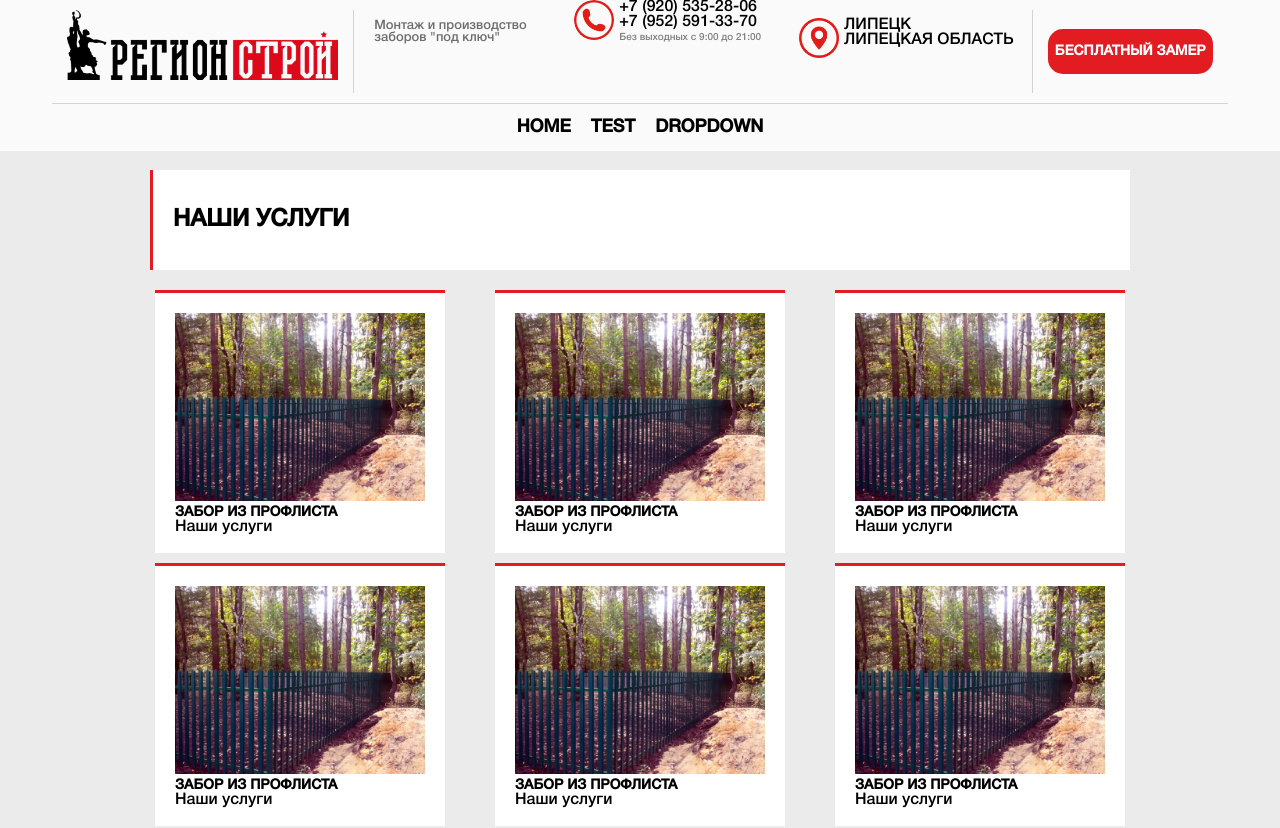
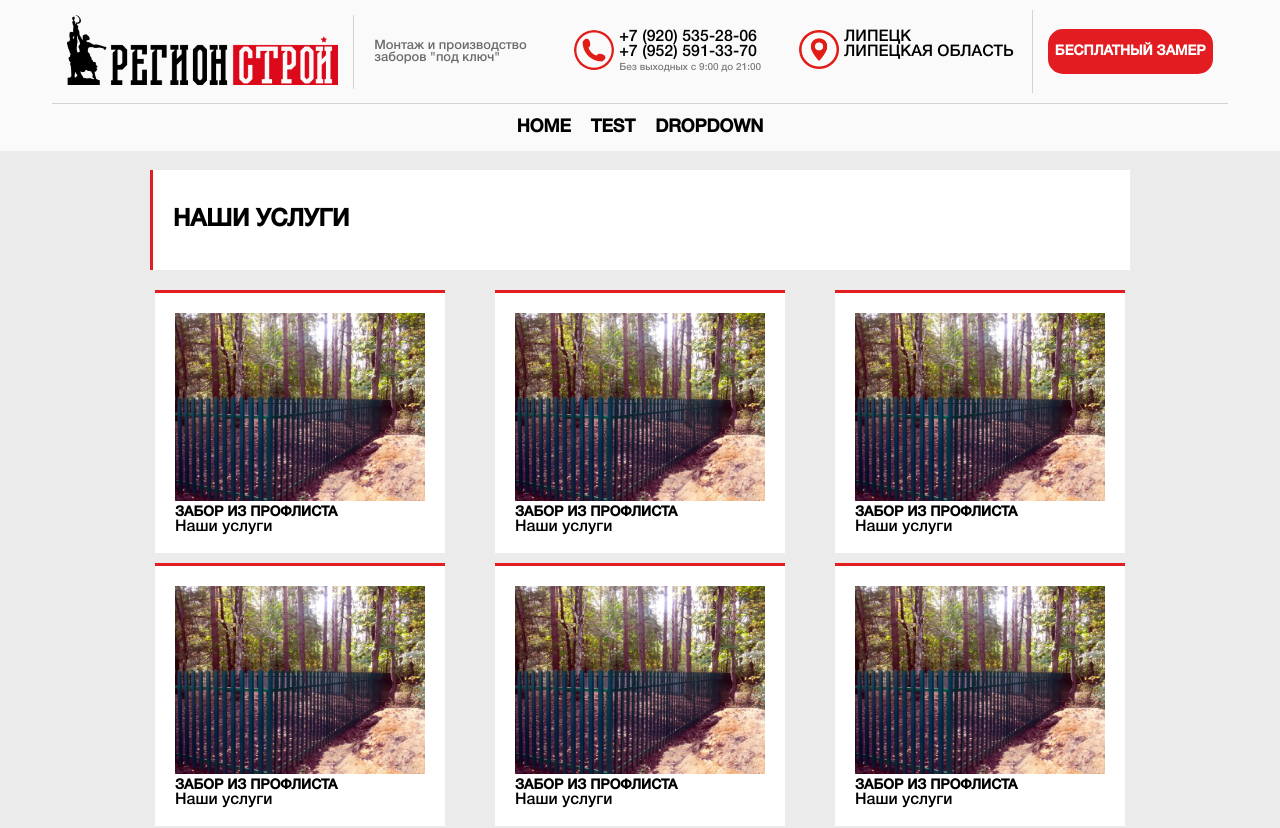
Before and after one commit to artempolozov/region_stroi, a Vue app: page /#/ in a window 1280 px wide. Shown: the top 828 px of the page. Built offline with nearby package versions, Linux system fonts and the light colour scheme.

Commit message:
Header fix

```diff
--- a/src/layouts/Header.vue
+++ b/src/layouts/Header.vue
@@ -39,8 +39,7 @@
 </script>
 <style scoped>
     .row > div {
-        display: inline-block;
-        vertical-align: middle;
+        align-self: center;
     }
 
     .row:nth-of-type(1) {
```
